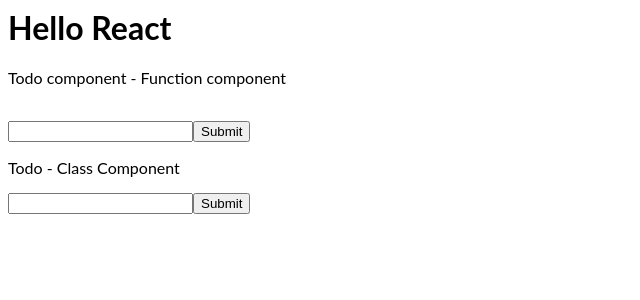
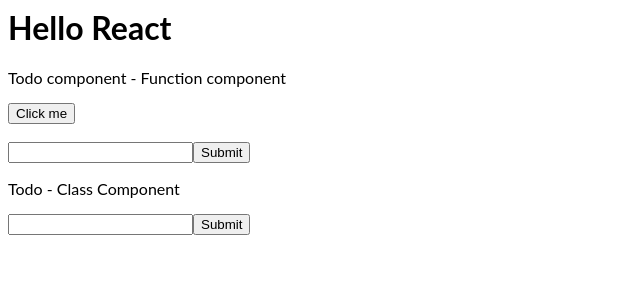
Before and after one commit to poornesh-pH/react-playground, a React (Create React App) app: page / in a window 1280 px wide. Shown: the top 300 px of the page, without its empty margins (0-640 px from the left). Built offline with nearby package versions, Linux system fonts and the light colour scheme.

Commit message:
2 files modified

```diff
--- a/src/todoc.js
+++ b/src/todoc.js
@@ -1,18 +1,16 @@
 import React, { Component } from "react";
 
 export default class Todoc extends Component {
-  state = {
-    item: ""
-  };
   render() {
-    let addTodoo = e => {
-      e.preventDefault();
-      console.log(e.item)
+    let addTodoo =(e)=> {
+      event.preventDefault();
+      setItem(e)
     };
+
     return (
       <div>
         <p>Todo - Class Component</p>
-        <form onSubmit={addTodoo}>
+        <form onSubmit={()=>addTodoo()}>
           <input type="text" name="item" id="item" />
           <input type="submit" value="Submit"/>
         </form>
--- a/src/todof.js
+++ b/src/todof.js
@@ -1,18 +1,37 @@
-import React from 'react';
+import React, { useState } from "react";
 
-export default function Todo(){
-function addTodo(e){
+export default function Todo() {
+  const [title, setTitle] = useState();
+  const [titlebool, setTitlebool] = useState(true);
+  const [again, setAgain] = useState("");
+  const [items, setItems] = useState([]);
+  const titleChange = () => {
+    setTitlebool(!titlebool);
+    console.log(titlebool);
+    if (titlebool === true) {
+      setTitle("using useState()");
+      setAgain("again");
+    } else {
+      setTitle("");
+      setAgain("");
+    }
+  };
+
+  function addTodo(e) {
     e.preventDefault();
-console.log();
+    setItems();
   }
-  return(
+  return (
     <div>
-    <p>Todo component - Function component</p>
-    <br/>
+      <p>Todo component - Function component {title}</p>
+      <button onClick={() => titleChange(item)}>Click me {again}</button>
+      <br />
+      <br />
       <form onSubmit={addTodo}>
         <input type="text" name="item" id="item" />
-    <input type="submit" value="Submit"/>
+        <input type="submit" value="Submit" />
       </form>
+      {/* <p>{items}</p> */}
     </div>
-  )
+  );
 }
```
Lines whose indentation alone changed are shown as unchanged.
